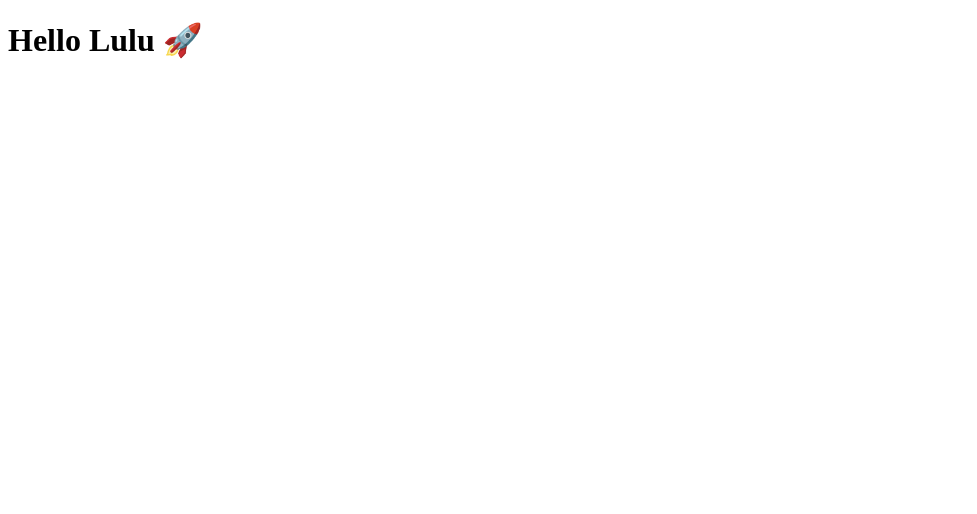
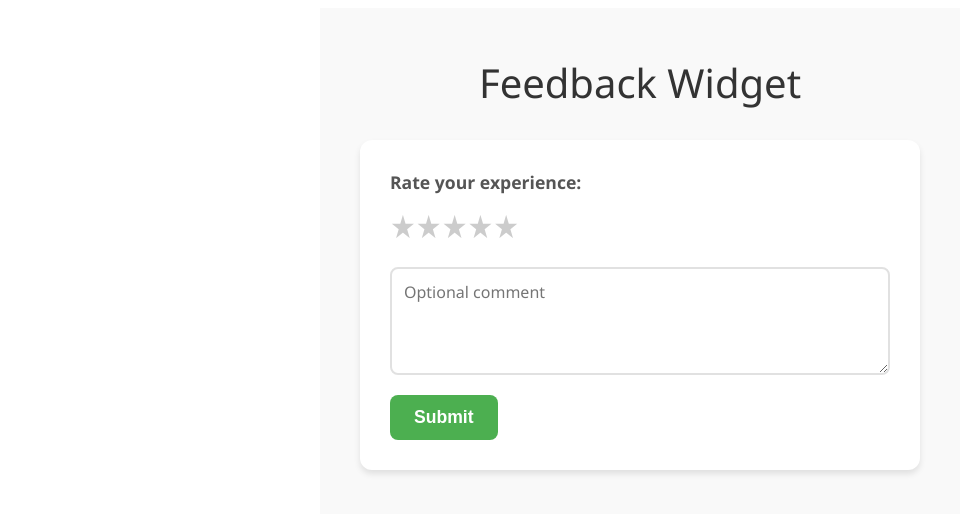
Before and after one commit to Alaa-Nasrallah/feedback-widget, a React (Vite) app in the folder frontend/: page / in a window 1280 px wide. Shown: the top 514 px of the page, without its empty margins (0-977 px from the left). Built offline with nearby package versions, Linux system fonts and the light colour scheme.

Commit message:
Update feedback form and components

```diff
--- /dev/null
+++ b/frontend/src/App.css
@@ -0,0 +1,160 @@
+/* App Container */
+.app-container {
+  max-width: 600px;
+  margin: 0 auto;
+  padding: 20px;
+  font-family: 'Segoe UI', Tahoma, Geneva, Verdana, sans-serif;
+  background-color: #f9f9f9;
+  min-height: 100vh;
+  display: flex;
+  flex-direction: column;
+  align-items: center;
+}
+
+.app-container h1 {
+  color: #333;
+  text-align: center;
+  margin-bottom: 30px;
+  font-size: 2.5rem;
+  font-weight: 300;
+}
+
+/* Feedback Form */
+.feedback-form {
+  background: white;
+  padding: 30px;
+  border-radius: 12px;
+  box-shadow: 0 4px 6px rgba(0, 0, 0, 0.1);
+  width: 100%;
+  max-width: 500px;
+  display: flex;
+  flex-direction: column;
+  gap: 20px;
+}
+
+/* Rating Section */
+.rating-section {
+  display: flex;
+  flex-direction: column;
+  gap: 10px;
+}
+
+.rating-label {
+  font-weight: 600;
+  color: #555;
+  font-size: 1.1rem;
+}
+
+/* Star Rating */
+.star-rating {
+  display: flex;
+  gap: 5px;
+}
+
+.star {
+  font-size: 2.5rem;
+  cursor: pointer;
+  transition: all 0.2s ease;
+  user-select: none;
+}
+
+.star:hover {
+  transform: scale(1.1);
+}
+
+.star.filled {
+  color: #FFD700;
+}
+
+.star.empty {
+  color: #ddd;
+}
+
+/* Comment Section */
+.comment-section {
+  display: flex;
+  flex-direction: column;
+  gap: 8px;
+}
+
+.comment-textarea {
+  padding: 12px;
+  border: 2px solid #e1e1e1;
+  border-radius: 8px;
+  font-size: 1rem;
+  font-family: inherit;
+  resize: vertical;
+  min-height: 80px;
+  transition: border-color 0.2s ease;
+}
+
+.comment-textarea:focus {
+  outline: none;
+  border-color: #4CAF50;
+}
+
+/* Messages */
+.error-message {
+  color: #f44336;
+  font-weight: 500;
+  font-size: 0.95rem;
+  margin: 0;
+}
+
+.success-message {
+  color: #4CAF50;
+  font-weight: 500;
+  font-size: 0.95rem;
+  margin: 0;
+}
+
+/* Submit Button */
+.submit-button {
+  padding: 12px 24px;
+  background-color: #4CAF50;
+  color: white;
+  border: none;
+  border-radius: 8px;
+  font-size: 1.1rem;
+  font-weight: 600;
+  cursor: pointer;
+  transition: all 0.2s ease;
+  align-self: flex-start;
+}
+
+.submit-button:hover:not(:disabled) {
+  background-color: #45a049;
+  transform: translateY(-1px);
+  box-shadow: 0 2px 4px rgba(0, 0, 0, 0.2);
+}
+
+.submit-button:disabled {
+  background-color: #cccccc;
+  cursor: not-allowed;
+  transform: none;
+  box-shadow: none;
+}
+
+/* Responsive Design */
+@media (max-width: 480px) {
+  .app-container {
+    padding: 15px;
+  }
+
+  .app-container h1 {
+    font-size: 2rem;
+  }
+
+  .feedback-form {
+    padding: 20px;
+  }
+
+  .star {
+    font-size: 2rem;
+  }
+
+  .submit-button {
+    width: 100%;
+    align-self: stretch;
+  }
+}
--- a/frontend/src/App.jsx
+++ b/frontend/src/App.jsx
@@ -1,5 +1,14 @@
+import React from 'react';
+import './App.css';
+import FeedbackForm from "./components/FeedbackForm";
+
 function App() {
-  return <h1>Hello Lulu 🚀</h1>;
+  return (
+    <div className="app-container">
+      <h1>Feedback Widget</h1>
+      <FeedbackForm />
+    </div>
+  );
 }
 
 export default App;
--- a/frontend/src/components/FeedbackForm.jsx
+++ b/frontend/src/components/FeedbackForm.jsx
@@ -1,4 +1,4 @@
-import { useState } from "react";
+﻿import React, { useState } from "react";
 import StarRating from "./StarRating";
 
 function FeedbackForm() {
@@ -6,9 +6,20 @@ function FeedbackForm() {
   const [comment, setComment] = useState("");
   const [loading, setLoading] = useState(false);
   const [message, setMessage] = useState("");
+  const [error, setError] = useState("");
+
+  const handleRatingChange = (newRating) => {
+    setRating(newRating);
+    setError("");
+  };
 
   const handleSubmit = async (e) => {
     e.preventDefault();
+    if (rating === 0) {
+      setError("Please select a rating.");
+      return;
+    }
+    setError("");
     setLoading(true);
     setMessage("");
 
@@ -25,6 +36,7 @@ function FeedbackForm() {
         setMessage("Thank you for your feedback!");
         setRating(0);
         setComment("");
+        setError("");
       } else {
         const errorData = await response.json();
         setMessage(`Error: ${errorData.message}`);
@@ -37,19 +49,25 @@ function FeedbackForm() {
   };
 
   return (
-    <form onSubmit={handleSubmit}>
-      <StarRating rating={rating} setRating={setRating} />
+    <form onSubmit={handleSubmit} className="feedback-form">
+      <div className="rating-section">
+        <label className="rating-label">Rate your experience:</label>
+        <StarRating rating={rating} setRating={handleRatingChange} />
+      </div>
+      <div className="comment-section">
         <textarea
+          className="comment-textarea"
           placeholder="Optional comment"
           value={comment}
           onChange={(e) => setComment(e.target.value)}
           maxLength={500}
         />
-      {rating === 0 && <p style={{ color: "red" }}>Please select a rating.</p>}
-      <button type="submit" disabled={loading || rating === 0}>
+      </div>
+      {error && <p className="error-message">{error}</p>}
+      <button type="submit" disabled={loading} className="submit-button">
         {loading ? "Submitting..." : "Submit"}
       </button>
-      {message && <p>{message}</p>}
+      {message && <p className="success-message">{message}</p>}
     </form>
   );
 }
--- a/frontend/src/components/StarRating.jsx
+++ b/frontend/src/components/StarRating.jsx
@@ -1,3 +1,5 @@
+﻿import React from 'react';
+
 function StarRating({ rating, setRating }) {
   return (
     <div>
```
Lines whose indentation alone changed are shown as unchanged.
